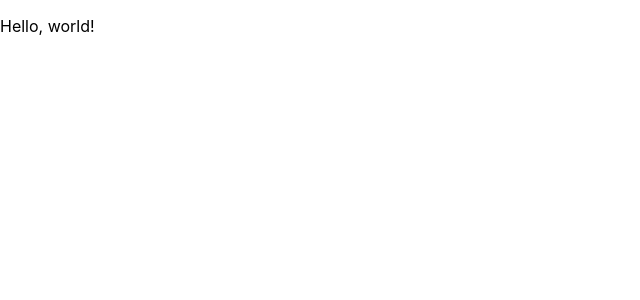
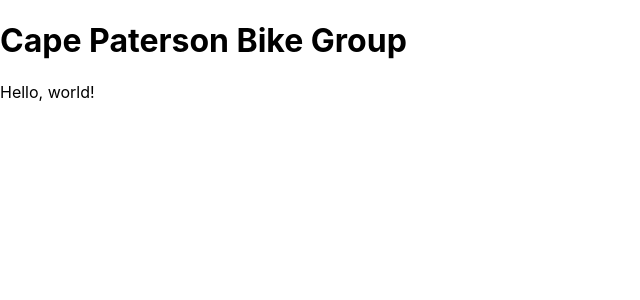
Before and after one commit to carolineleeper/cape-paterson-bikes, a Next.js app: page / in a window 1280 px wide. Shown: the top 300 px of the page, without its empty margins (0-640 px from the left). Built offline with nearby package versions, Linux system fonts and the light colour scheme.

Commit message:
add header component

```diff
--- /dev/null
+++ b/components/Header.js
@@ -0,0 +1,14 @@
+// import styles from "../styles/Header.module.css";
+import Link from "next/link";
+
+const Header = () => {
+	return (
+		<Link href="/">
+			<a>
+				<h1>Cape Paterson Bike Group</h1>
+			</a>
+		</Link>
+	);
+};
+
+export default Header;
--- a/pages/_app.js
+++ b/pages/_app.js
@@ -1,7 +1,13 @@
-import '../styles/globals.css'
+import "../styles/globals.css";
+import Header from "../components/Header";
 
 function MyApp({ Component, pageProps }) {
-  return <Component {...pageProps} />
+	return (
+		<>
+			<Header />
+			<Component {...pageProps} />
+		</>
+	);
 }
 
-export default MyApp
+export default MyApp;
```
